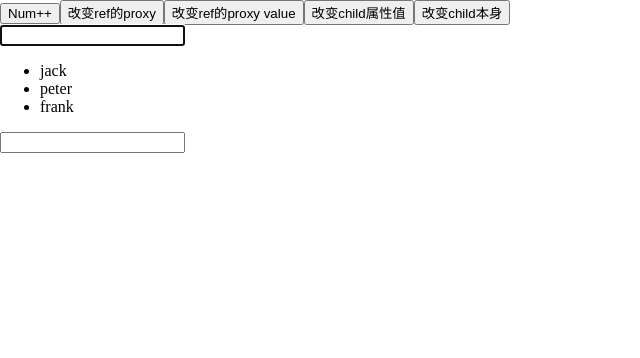
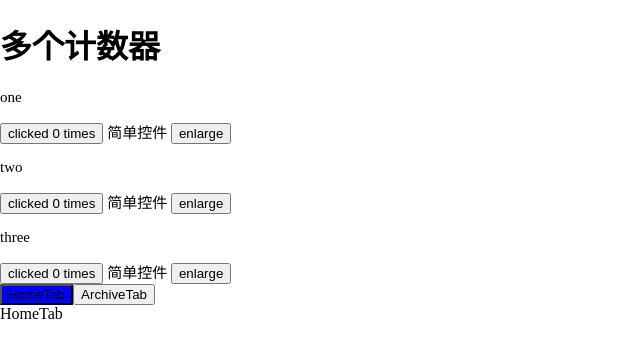
Before and after one commit to transport123/vuedemo, a Vue app: page / in a window 1280 px wide. Shown: the top 358 px of the page, without its empty margins (0-640 px from the left). Built offline with nearby package versions, Linux system fonts and the light colour scheme; no server answers.

Commit message:
component foundation

```diff
--- a/src/basic/FourToSeven.vue
+++ b/src/basic/FourToSeven.vue
@@ -79,7 +79,7 @@ function changeRefValue()
     authorRef.name='park'
 
 
-    obj.bar.value=20;//如果注册该语句authorRef和authorReact就始终不会改变
+    obj.bar.value=20;//如果注释该语句authorRef和authorReact就始终不会改变
     console.log(refValue)
     console.log(authorRef)
     console.log(authorReact)
--- /dev/null
+++ b/src/componentdetail/ArchiveTab.vue
@@ -0,0 +1,5 @@
+<template>
+    <div>
+        ArchiveTab
+    </div>
+</template>
--- /dev/null
+++ b/src/componentdetail/ComponentFoundation.vue
@@ -0,0 +1,38 @@
+<script setup>
+import {ref} from 'vue'
+import SimpleComponent from './SimpleComponent.vue';
+import HomeTab from './HomeTab.vue';
+import ArchiveTab from './ArchiveTab.vue';
+const counters=ref(['one','two','three'])
+const componentSize=ref(15)
+const tabs={HomeTab,
+    ArchiveTab}
+
+
+const currentTab=ref('HomeTab')
+</script>
+
+<template>
+<h1>多个计数器</h1>
+<div :style="{fontSize:`${componentSize}px`}">
+<SimpleComponent v-for="counter in counters" :prefix="counter" @font-enlarge="componentSize++">
+简单控件
+</SimpleComponent>
+</div>
+
+<div>
+
+    <button v-for="(_,key) in tabs" :key="key" @click="currentTab=key" :class="{currentBtn:currentTab===key}">{{key}}</button>
+    <component :is="tabs[currentTab]">
+    </component>
+
+</div>
+
+</template>
+
+<style>
+.currentBtn{
+    background-color: blue;
+}
+
+</style>
--- /dev/null
+++ b/src/componentdetail/HomeTab.vue
@@ -0,0 +1,5 @@
+<template>
+    <div>
+        HomeTab
+    </div>
+</template>
--- /dev/null
+++ b/src/componentdetail/SimpleComponent.vue
@@ -0,0 +1,14 @@
+<script setup>
+    import {ref} from 'vue'
+    defineProps(['prefix'])
+    defineEmits(['font-enlarge'])
+    const count = ref(0)
+</script>
+
+<template>
+    <p>{{prefix}}  </p>
+    <button @click="count++">clicked {{ count }} times</button>
+    <slot />
+    <button @click="$emit('font-enlarge')">enlarge</button>
+
+</template>
--- a/src/main.js
+++ b/src/main.js
@@ -1,5 +1,5 @@
 import { createApp } from 'vue'
-import APP from './basic/LastThree.vue'
+import APP from './componentdetail/ComponentFoundation.vue'
 import ElementPlus from 'element-plus'
 import 'element-plus/dist/index.css'
 const app = createApp(APP)
```
Also changed, not shown: src/basic/WatchNTemplate.vue (renamed from src/basic/LastThree.vue), src/componentdetail/One-Three.vue (deleted).
